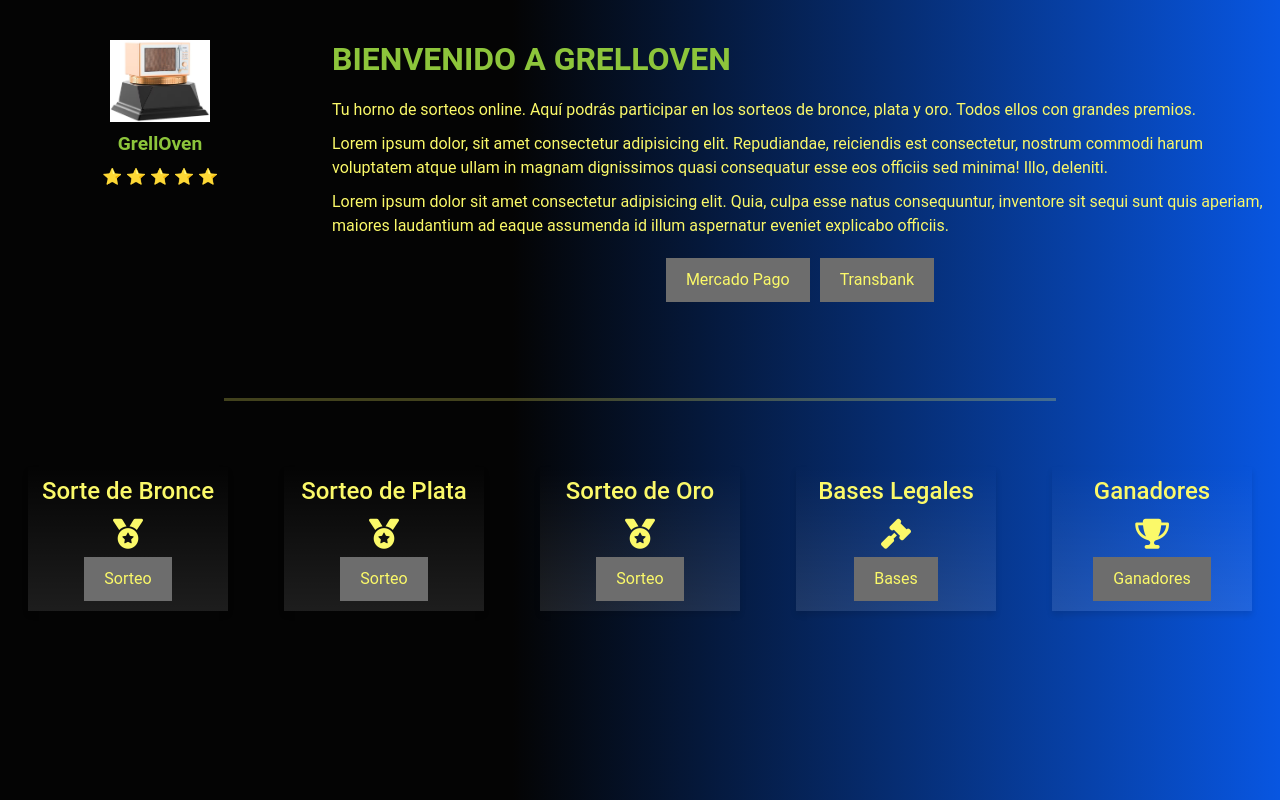
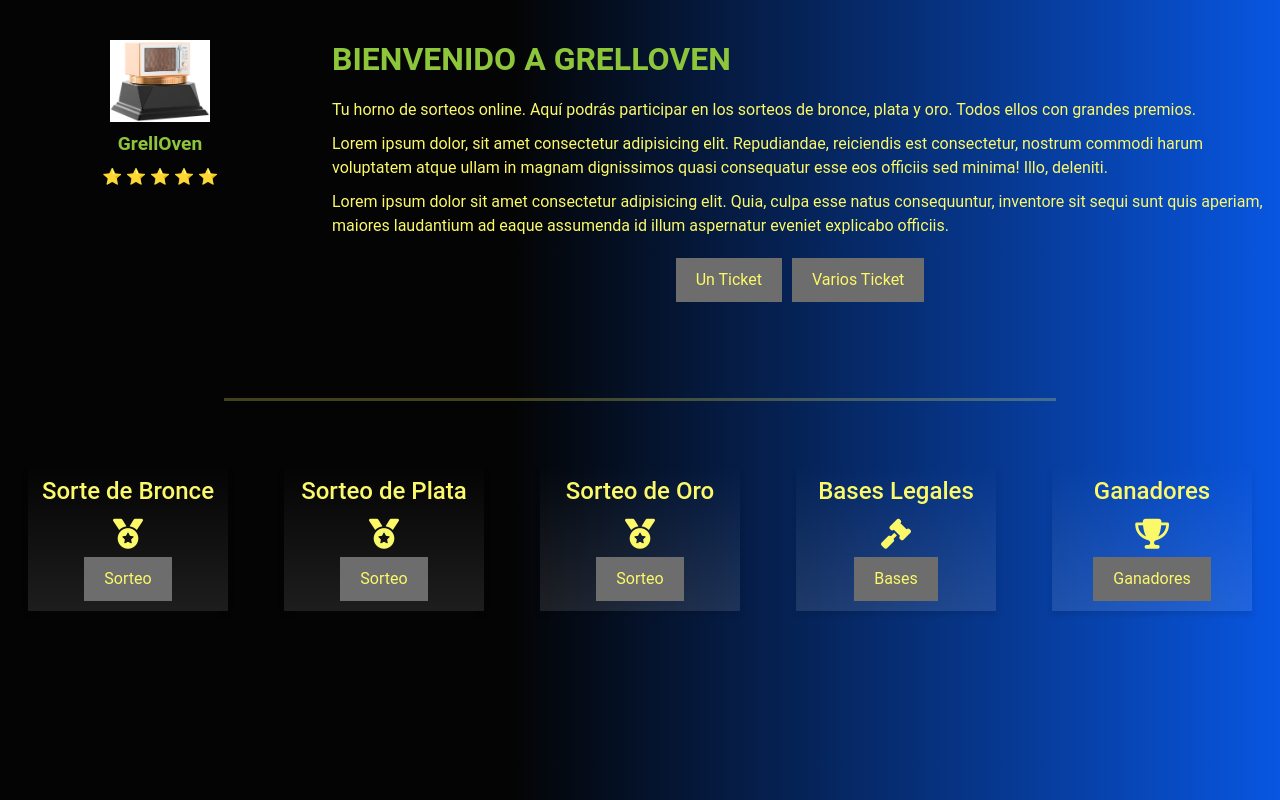
Before and after one commit to hector1489/InfluenceReact, a React (Vite) app: page / in a window 1280 px wide. Built offline with nearby package versions, Linux system fonts and the light colour scheme.

Commit message:
text button

```diff
--- a/src/components/Banner/Banner.tsx
+++ b/src/components/Banner/Banner.tsx
@@ -44,10 +44,10 @@ const Banner = () => {
           <p>Lorem ipsum dolor sit amet consectetur adipisicing elit. Quia, culpa esse natus consequuntur, inventore sit sequi sunt quis aperiam, maiores laudantium ad eaque assumenda id illum aspernatur eveniet explicabo officiis.</p>
           <div className="btn-presentation">
             <button className="buy-button" onClick={handlePaymentMercadoPago}>
-              Mercado Pago
+              Un Ticket
             </button>
             <button className="buy-button" onClick={handlePaymentTransbank}>
-              Transbank
+              Varios Ticket
             </button>
           </div>
         </Col>
```
